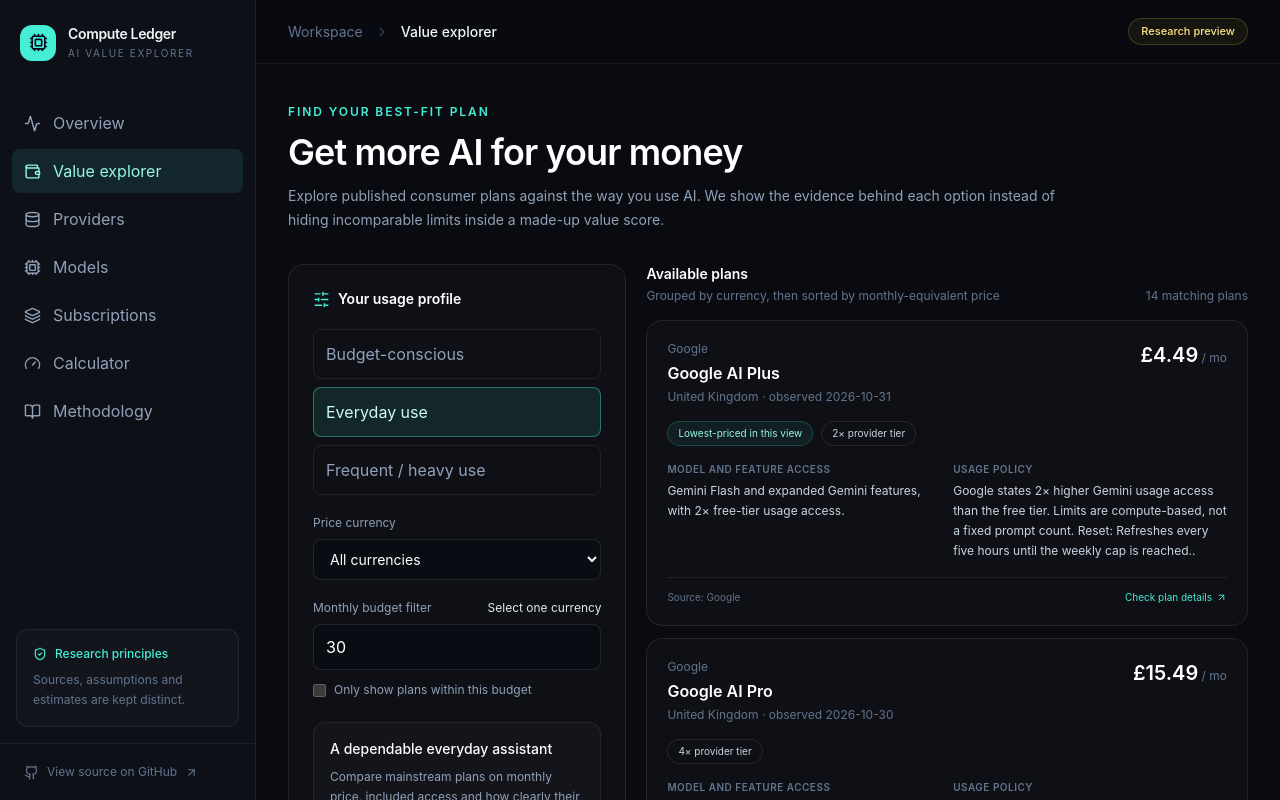
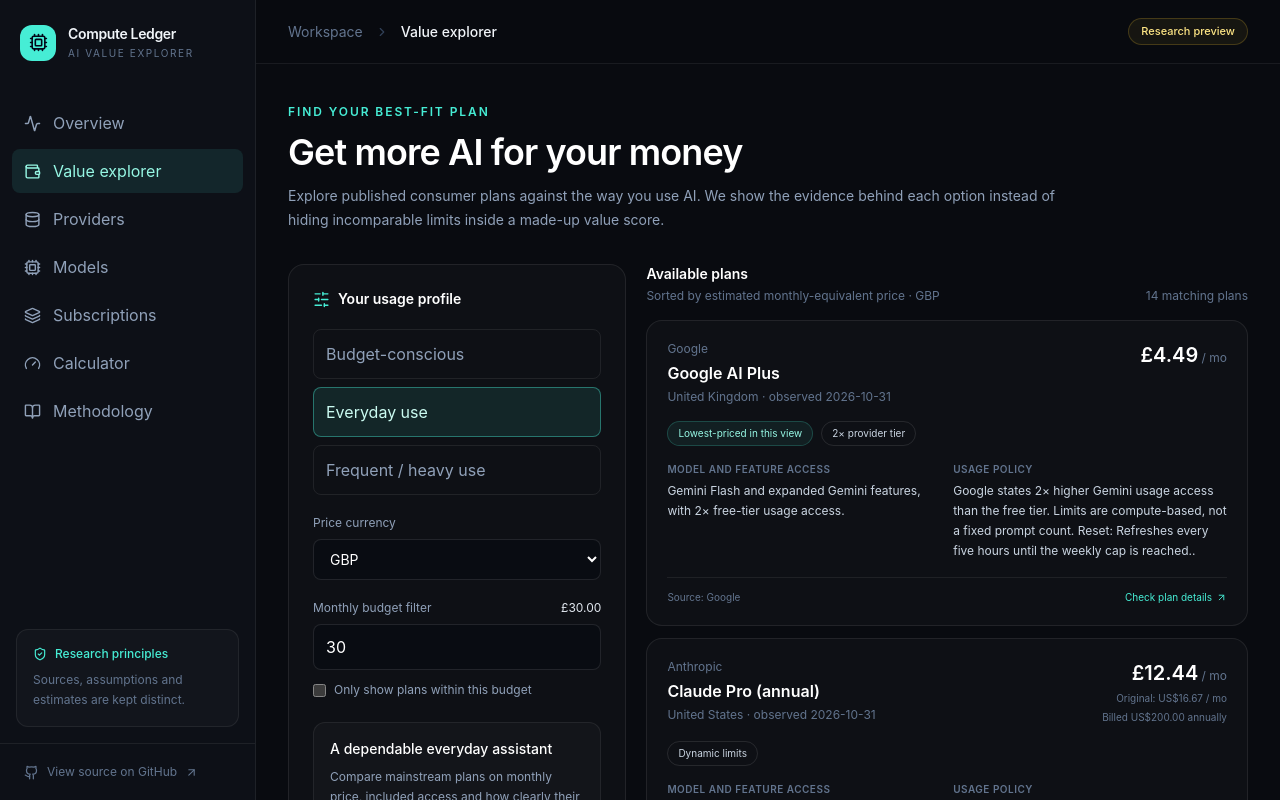
Before and after one commit to thewilferine/compute-ledger, a React (Vite) app: page / in a window 1280 px wide. Both pictures are taken after a click on the button "Compare subscriptions". Shown: the top 800 px of the page. Built offline with nearby package versions, Linux system fonts and the light colour scheme.

Commit message:
feat: compare subscription plans in a selected currency

```diff
--- a/src/ValueExplorer.tsx
+++ b/src/ValueExplorer.tsx
@@ -1,6 +1,7 @@
 import { useMemo, useState } from "react";
 import { ArrowUpRight, Info, SlidersHorizontal } from "lucide-react";
 import type { Dataset, SubscriptionPlan } from "./data/schema";
+import exchangeRateSnapshot from "../public/data/exchange-rates.json";
 
 type Profile = "budget" | "everyday" | "heavy";
 
@@ -30,27 +31,31 @@
   return new Intl.NumberFormat("en-GB", { style: "currency", currency, maximumFractionDigits: 2 }).format(value);
 }
 
+function convertCurrency(value: number, from: string, to: string) {
+  const rates = exchangeRateSnapshot.rates as Record<string, number>;
+  const fromRate = rates[from];
+  const toRate = rates[to];
+  if (!fromRate || !toRate) return null;
+  return (value / fromRate) * toRate;
+}
+
 export default function ValueExplorer({ dataset }: { dataset: Dataset }) {
-  const currencies = [...new Set(dataset.subscriptionPlans.map((plan) => plan.currency))].sort();
-  const [currency, setCurrency] = useState("ALL");
+  const currencies = [...new Set(["GBP", "USD", "EUR", ...dataset.subscriptionPlans.map((plan) => plan.currency)])].filter((code) => exchangeRateSnapshot.rates[code as keyof typeof exchangeRateSnapshot.rates] !== undefined).sort();
+  const [currency, setCurrency] = useState("GBP");
   const [profile, setProfile] = useState<Profile>("everyday");
   const [budget, setBudget] = useState(30);
   const [budgetOnly, setBudgetOnly] = useState(false);
 
   const plans = useMemo(() => {
     const matching = dataset.subscriptionPlans
-      .filter((plan) => currency === "ALL" || plan.currency === currency)
-      .filter((plan) => currency === "ALL" || !budgetOnly || monthlyPrice(plan) <= budget)
-      .sort((a, b) => a.currency.localeCompare(b.currency) || monthlyPrice(a) - monthlyPrice(b));
+      .filter((plan) => convertCurrency(monthlyPrice(plan), plan.currency, currency) !== null)
+      .filter((plan) => !budgetOnly || (convertCurrency(monthlyPrice(plan), plan.currency, currency) ?? Infinity) <= budget)
+      .sort((a, b) => (convertCurrency(monthlyPrice(a), a.currency, currency) ?? Infinity) - (convertCurrency(monthlyPrice(b), b.currency, currency) ?? Infinity));
 
     return matching;
   }, [dataset.subscriptionPlans, currency, budget, budgetOnly]);
 
-  const cheapestByCurrency = new Map<string, number>();
-  for (const plan of plans) {
-    const current = cheapestByCurrency.get(plan.currency);
-    if (current === undefined || monthlyPrice(plan) < current) cheapestByCurrency.set(plan.currency, monthlyPrice(plan));
-  }
+  const cheapestPrice = plans.length ? convertCurrency(monthlyPrice(plans[0]), plans[0].currency, currency) : undefined;
   const highestTierByProvider = new Map<string, number>();
   for (const plan of dataset.subscriptionPlans) {
     if ((currency !== "ALL" && plan.currency !== currency) || plan.usageLimitType !== "tier-multiplier" || plan.usageMultiplier === undefined) continue;
@@ -81,14 +86,14 @@
           </div>
           <div className="mt-5">
             <label className="mb-2 block text-xs text-slate-400" htmlFor="value-currency">Price currency</label>
-            <select id="value-currency" value={currency} onChange={(event) => { setCurrency(event.target.value); if (event.target.value === "ALL") setBudgetOnly(false); }} className="w-full rounded-lg border border-white/10 bg-[#090c12] px-3 py-2.5 text-sm text-white">
-              <option value="ALL">All currencies</option>{currencies.map((item) => <option key={item} value={item}>{item}</option>)}
+            <select id="value-currency" value={currency} onChange={(event) => setCurrency(event.target.value)} className="w-full rounded-lg border border-white/10 bg-[#090c12] px-3 py-2.5 text-sm text-white">
+              {currencies.map((item) => <option key={item} value={item}>{item}</option>)}
             </select>
           </div>
           <div className="mt-5">
-            <label className="mb-2 flex items-center justify-between text-xs text-slate-400" htmlFor="value-budget"><span>Monthly budget filter</span><span className="text-slate-200">{currency === "ALL" ? "Select one currency" : formatMoney(budget, currency)}</span></label>
-            <input id="value-budget" type="number" min="0" step="1" disabled={currency === "ALL"} value={budget} onChange={(event) => setBudget(Math.max(0, Number(event.target.value)))} className="w-full rounded-lg border border-white/10 bg-[#090c12] px-3 py-2.5 text-sm text-white"/>
-            <label className="mt-3 flex items-center gap-2 text-xs text-slate-400"><input type="checkbox" checked={budgetOnly} disabled={currency === "ALL"} onChange={(event) => setBudgetOnly(event.target.checked)} className="accent-teal-300"/> Only show plans within this budget</label>
+            <label className="mb-2 flex items-center justify-between text-xs text-slate-400" htmlFor="value-budget"><span>Monthly budget filter</span><span className="text-slate-200">{formatMoney(budget, currency)}</span></label>
+            <input id="value-budget" type="number" min="0" step="1" value={budget} onChange={(event) => setBudget(Math.max(0, Number(event.target.value)))} className="w-full rounded-lg border border-white/10 bg-[#090c12] px-3 py-2.5 text-sm text-white"/>
+            <label className="mt-3 flex items-center gap-2 text-xs text-slate-400"><input type="checkbox" checked={budgetOnly} onChange={(event) => setBudgetOnly(event.target.checked)} className="accent-teal-300"/> Only show plans within this budget</label>
           </div>
           <div className="mt-6 rounded-xl border border-white/[0.07] bg-white/[0.025] p-4">
             <h3 className="text-sm font-medium text-white">{profileCopy[profile].title}</h3>
@@ -99,7 +104,7 @@
 
         <section>
           <div className="mb-4 flex flex-wrap items-end justify-between gap-2">
-            <div><h2 className="text-sm font-semibold text-white">Available plans</h2><p className="mt-1 text-xs text-slate-500">{currency === "ALL" ? "Grouped by currency, then sorted by monthly-equivalent price" : `Sorted by monthly-equivalent price · ${currency}`}</p></div>
+            <div><h2 className="text-sm font-semibold text-white">Available plans</h2><p className="mt-1 text-xs text-slate-500">{`Sorted by estimated monthly-equivalent price · ${currency}`}</p></div>
             <span className="text-xs text-slate-500">{plans.length} matching {plans.length === 1 ? "plan" : "plans"}</span>
           </div>
           {plans.length === 0 ? <div className="rounded-2xl border border-white/[0.08] bg-white/[0.025] p-8 text-center text-sm text-slate-400">No plans match this currency and budget. Increase the budget or choose another currency.</div> : <div className="space-y-3">
@@ -107,14 +112,15 @@
               const provider = dataset.providers.find((item) => item.id === plan.providerId);
               const source = dataset.sources.find((item) => item.id === plan.sources[0]);
               const monthly = monthlyPrice(plan);
-              const isCheapest = monthly === cheapestByCurrency.get(plan.currency);
+              const convertedMonthly = convertCurrency(monthly, plan.currency, currency);
+              const isCheapest = convertedMonthly !== null && convertedMonthly === cheapestPrice;
               const isHighestTier = plan.usageLimitType === "tier-multiplier" && plan.usageMultiplier !== undefined && plan.usageMultiplier === highestTierByProvider.get(plan.providerId);
               const usageLabel = plan.usageLimitType === "tier-multiplier" && plan.usageMultiplier ? `${plan.usageMultiplier}× provider tier` : plan.usageLimitType === "shared-pool" ? "Shared usage pool" : plan.usageLimitType === "dynamic" ? "Dynamic limits" : "Limit not published";
               return (
                 <article key={plan.id} className="rounded-2xl border border-white/[0.08] bg-white/[0.025] p-5">
                   <div className="flex flex-wrap items-start justify-between gap-3">
                     <div><p className="text-xs text-slate-500">{provider?.name ?? "Provider"}</p><h3 className="mt-1 text-base font-semibold text-white">{plan.name}</h3><p className="mt-1 text-xs text-slate-500">{plan.region} · observed {plan.observedAt}</p></div>
-                    <div className="text-right"><p className="text-xl font-semibold text-white">{formatMoney(monthly, plan.currency)}<span className="text-xs font-normal text-slate-500"> / mo</span></p>{plan.billingPeriod === "annual" && <p className="mt-1 text-[10px] text-slate-500">Billed {formatMoney(plan.price, plan.currency)} annually</p>}</div>
+                    <div className="text-right"><p className="text-xl font-semibold text-white">{formatMoney(convertedMonthly ?? monthly, currency)}<span className="text-xs font-normal text-slate-500"> / mo</span></p>{plan.currency !== currency && <p className="mt-1 text-[10px] text-slate-500">Original: {formatMoney(monthly, plan.currency)} / mo</p>}{plan.billingPeriod === "annual" && <p className="mt-1 text-[10px] text-slate-500">Billed {formatMoney(plan.price, plan.currency)} annually</p>}</div>
                   </div>
                   <div className="mt-4 flex flex-wrap gap-2">
                     {isCheapest && <span className="rounded-full border border-teal-300/20 bg-teal-300/[0.07] px-2.5 py-1 text-[10px] text-teal-200">Lowest-priced in this view</span>}
@@ -135,7 +141,7 @@
           </div>}
           <div className="mt-4 flex gap-2 rounded-xl border border-amber-300/15 bg-amber-300/[0.04] p-4 text-xs leading-5 text-slate-400">
             <Info size={15} className="mt-0.5 shrink-0 text-amber-200"/>
-            <p>There is no defensible universal value score yet. Providers publish different kinds of limits, and a 5× tier at one provider cannot be compared directly with another provider's 5× tier. All currencies are shown by default and are grouped separately, not converted or compared as if they were equivalent. Select one currency to use the monthly budget filter. Check source links before subscribing; prices and limits change.</p>
+            <p>There is no defensible universal value score yet. Providers publish different kinds of limits, and a 5× tier at one provider cannot be compared directly with another provider's 5× tier. Prices are converted into {currency} using European Central Bank reference rates dated {exchangeRateSnapshot.date} (via Frankfurter). Original prices remain visible where conversion is applied. These indicative rates are not checkout quotes and exclude regional pricing, taxes, fees and provider-specific exchange rates. Check source links before subscribing; prices and limits change.</p>
           </div>
         </section>
       </div>
```
